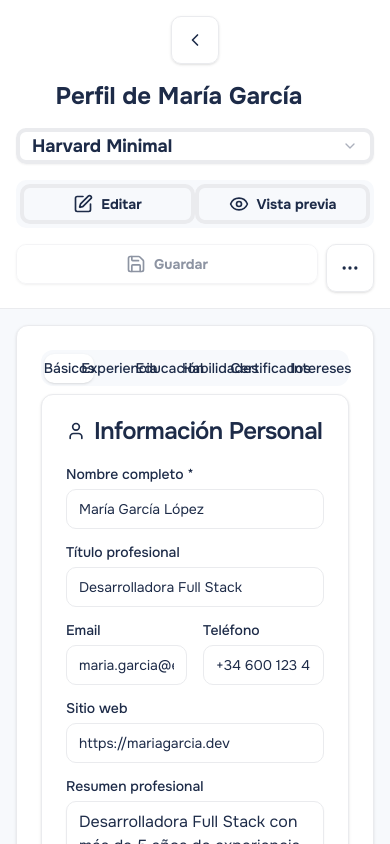
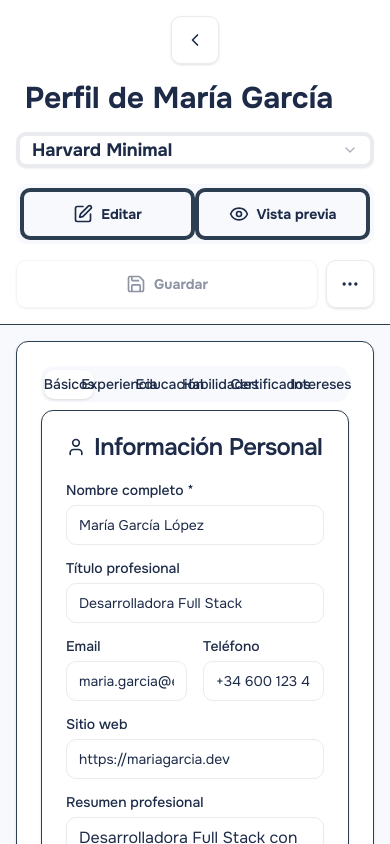
Before and after one commit to rcalaglez/icv-lite, a React (Vite) app: page /profile/1 in a window 390 px wide. Built offline with nearby package versions, Linux system fonts and the light colour scheme.

Commit message:
feat: several changes on styles and templates

```diff
--- a/src/components/ProfileList.tsx
+++ b/src/components/ProfileList.tsx
@@ -49,12 +49,16 @@ const ProfileList = () => {
       animate={{ opacity: 1 }}
       exit={{ opacity: 0 }}
       transition={{ duration: 0.1 }}
-      className="container mx-auto p-8"
+      className="container mx-auto p-4 sm:p-8"
     >
-      <header className="flex flex-col sm:flex-row justify-between items-center mb-12 gap-4">
+      <header className="hidden lg:flex flex-col sm:flex-row justify-between items-center mb-12 gap-4">
         <h1 className="text-4xl font-bold">Mis Perfiles</h1>
         <div className="flex flex-col sm:flex-row gap-4 w-full sm:w-auto">
-          <Button onClick={() => fileInputRef.current?.click()} size="lg" className="w-full sm:w-auto">
+          <Button
+            onClick={() => fileInputRef.current?.click()}
+            size="lg"
+            className="w-full sm:w-auto"
+          >
             <Upload className="h-6 w-6 mr-2" />
             Importar CV
           </Button>
@@ -65,7 +69,12 @@ const ProfileList = () => {
             className="hidden"
             accept=".json"
           />
-          <Button onClick={handleCreateProfile} size="lg" variant="outline" className="w-full sm:w-auto">
+          <Button
+            onClick={handleCreateProfile}
+            size="lg"
+            variant="outline"
+            className="w-full sm:w-auto"
+          >
             <Plus className="h-6 w-6 mr-2" />
             Crear Nuevo Perfil
           </Button>
@@ -73,7 +82,7 @@ const ProfileList = () => {
       </header>
 
       <motion.div
-        className="grid grid-cols-1 sm:grid-cols-2 md:grid-cols-3 xl:grid-cols-4 gap-8"
+        className="grid grid-cols-1 sm:grid-cols-2 md:grid-cols-3 xl:grid-cols-4 gap-4 sm:gap-8"
         initial={{ opacity: 0 }}
         animate={{ opacity: 1 }}
         transition={{ duration: 0.1, delay: 0.1 }}
@@ -84,19 +93,22 @@ const ProfileList = () => {
             initial={{ opacity: 0, y: 20 }}
             animate={{ opacity: 1, y: 0 }}
             transition={{ duration: 0.1, delay: index * 0.05 }}
+            className="w-full"
           >
             <Link
               to={`/profile/${profile.id}`}
               className="block hover:no-underline group"
             >
-              <Card className="h-full flex flex-col transition-all duration-300 transform hover:-translate-y-1 hover:shadow-xl hover:border-primary">
-                <CardHeader>
-                  <CardTitle className="text-xl font-semibold tracking-tight group-hover:text-2xl transition-all duration-300">
+              <Card className="h-full flex flex-col transition-all duration-300 transform sm:hover:-translate-y-1 sm:hover:shadow-xl sm:hover:border-primary">
+                <CardHeader className="w-full">
+                  <CardTitle className="text-lg sm:text-xl font-semibold tracking-tight sm:group-hover:text-2xl transition-all duration-300 truncate">
                     {profile.name}
                   </CardTitle>
-                  <CardDescription>{profile.data.basics.label}</CardDescription>
+                  <CardDescription className="hidden sm:block">
+                    {profile.data.basics.label}
+                  </CardDescription>
                 </CardHeader>
-                <CardContent className="flex-grow">
+                <CardContent className="hidden sm:block flex-grow">
                   <p className="text-sm text-muted-foreground line-clamp-3">
                     {profile.data.basics.summary}
                   </p>
--- a/src/components/ResumeEditor.tsx
+++ b/src/components/ResumeEditor.tsx
@@ -169,7 +169,7 @@ export const ResumeEditor: React.FC = () => {
               />
             ) : (
               <>
-                <h2 className="text-2xl font-bold">{profile.name}</h2>
+                <h2 className="font-bold">{profile.name}</h2>
                 <Pencil className="h-6 w-6 text-muted-foreground opacity-0 group-hover:opacity-100 transition-opacity" />
               </>
             )}
@@ -180,7 +180,7 @@ export const ResumeEditor: React.FC = () => {
               handleTemplateChange(value as TemplateType)
             }
           >
-            <SelectTrigger className="w-full sm:w-[320px] h-14 text-lg font-bold border-4 border-solid">
+            <SelectTrigger className="w-full sm:max-w-[320px] h-14 text-lg font-bold border-4 border-solid">
               <SelectValue placeholder="Seleccionar plantilla" />
             </SelectTrigger>
             <SelectContent>
--- a/src/components/ui/button.tsx
+++ b/src/components/ui/button.tsx
@@ -5,7 +5,7 @@ import { cva, type VariantProps } from "class-variance-authority";
 import { cn } from "@/lib/utils";
 
 const buttonVariants = cva(
-  "inline-flex items-center justify-center whitespace-nowrap rounded-md text-base font-bold transition-all disabled:pointer-events-none disabled:opacity-50 border-4 border-solid",
+  "inline-flex items-center justify-center whitespace-nowrap rounded-md font-bold transition-all disabled:pointer-events-none disabled:opacity-50 border-4 border-solid",
   {
     variants: {
       variant: {
@@ -21,10 +21,10 @@ const buttonVariants = cva(
         link: "text-primary underline-offset-4 hover:underline",
       },
       size: {
-        default: "h-12 px-8 py-4 md:h-10 md:px-6 md:py-3 text-base md:text-lg",
-        sm: "h-10 px-6 py-3 text-sm md:text-base",
-        lg: "h-14 px-10 py-5 text-lg md:text-xl",
-        icon: "h-12 w-12 md:h-10 md:w-10",
+        default: "px-8 py-4 text-base sm:px-6 sm:py-3 sm:text-lg",
+        sm: "px-6 py-3 text-sm sm:text-base",
+        lg: "px-10 py-5 text-lg sm:text-xl",
+        icon: "size-12 sm:size-10",
       },
     },
     defaultVariants: {
--- a/src/index.css
+++ b/src/index.css
@@ -42,35 +42,35 @@
 }
 
 :root {
-  --font-primary: 'Onest', sans-serif;
+  --font-primary: "Onest", sans-serif;
 
-  --background: #FFFFFF;
-  --foreground: #1D2B48;
+  --background: #ffffff;
+  --foreground: #1d2b48;
 
-  --card: #FFFFFF;
-  --card-foreground: #1D2B48;
+  --card: #ffffff;
+  --card-foreground: #1d2b48;
 
-  --popover: #FFFFFF;
-  --popover-foreground: #1D2B48;
+  --popover: #ffffff;
+  --popover-foreground: #1d2b48;
 
   --primary: #2c3e50;
-  --primary-foreground: #FFFFFF;
+  --primary-foreground: #ffffff;
 
-  --secondary: #F7F9FC;
-  --secondary-foreground: #1D2B48;
+  --secondary: #f7f9fc;
+  --secondary-foreground: #1d2b48;
 
-  --muted: #F7F9FC;
-  --muted-foreground: #5A647B;
+  --muted: #f7f9fc;
+  --muted-foreground: #5a647b;
 
-  --accent: #00A79D;
-  --accent-foreground: #FFFFFF;
+  --accent: #00a79d;
+  --accent-foreground: #ffffff;
 
-  --destructive: #DC3545;
-  --destructive-foreground: #FFFFFF;
+  --destructive: #dc3545;
+  --destructive-foreground: #ffffff;
 
-  --border: #EAEBEE;
-  --input: #EAEBEE;
-  --ring: #00A79D;
+  --border: #2c3e50;
+  --input: #eaebee;
+  --ring: #00a79d;
 
   --radius: 12px;
   --radius-medium: 12px;
@@ -78,33 +78,33 @@
 }
 
 .dark {
-  --background: #1D2B48;
-  --foreground: #FFFFFF;
+  --background: #1d2b48;
+  --foreground: #ffffff;
 
-  --card: #1D2B48;
-  --card-foreground: #FFFFFF;
+  --card: #1d2b48;
+  --card-foreground: #ffffff;
 
-  --popover: #1D2B48;
-  --popover-foreground: #FFFFFF;
+  --popover: #1d2b48;
+  --popover-foreground: #ffffff;
 
   --primary: #2c3e50;
-  --primary-foreground: #FFFFFF;
+  --primary-foreground: #ffffff;
 
   --secondary: #131c31;
-  --secondary-foreground: #FFFFFF;
+  --secondary-foreground: #ffffff;
 
   --muted: #131c31;
   --muted-foreground: #a0aec0;
 
-  --accent: #00A79D;
-  --accent-foreground: #FFFFFF;
+  --accent: #00a79d;
+  --accent-foreground: #ffffff;
 
-  --destructive: #DC3545;
-  --destructive-foreground: #FFFFFF;
+  --destructive: #dc3545;
+  --destructive-foreground: #ffffff;
 
   --border: #2c3e50;
   --input: #2c3e50;
-  --ring: #00A79D;
+  --ring: #00a79d;
 }
 
 @layer base {
--- a/src/templates/HarvardMostMinimal.css
+++ b/src/templates/HarvardMostMinimal.css
@@ -32,6 +32,12 @@
     margin: 0 0 0.75rem 0;
     padding-bottom: 0.001rem;
     border-bottom: 1px solid #000;
+  }
+
+  .skills-grid {
+    display: grid;
+    grid-template-columns: repeat(auto-fit, minmax(200px, 1fr));
+    gap: 0.25rem;
   }
 }
 
@@ -215,15 +221,15 @@
 .skills-grid {
   display: grid;
   grid-template-columns: repeat(auto-fit, minmax(200px, 1fr));
-  gap: 0.75rem;
+  gap: 0.25rem;
 }
 
 .skill-item {
-  margin-bottom: 0.5rem;
+  margin-bottom: 0.3rem;
 }
 
 .skill-name {
-  font-size: 11pt;
+  font-size: 10pt;
   font-weight: bold;
   margin: 0 0.5rem 0 0;
   display: inline;
--- a/src/templates/HarvardMostMinimal.tsx
+++ b/src/templates/HarvardMostMinimal.tsx
@@ -5,8 +5,8 @@ import type {
   ResumeEducation,
   ResumeCertificate,
 } from "../types/resume";
-import { useDynamicStyles } from '@/hooks/useDynamicStyles';
-import styles from './HarvardMostMinimal.css?raw';
+import { useDynamicStyles } from "@/hooks/useDynamicStyles";
+import styles from "./HarvardMostMinimal.css?raw";
 import { formatDate, formatDateRange } from "@/utils/formatters";
 
 interface HarvardMostMinimalProps {
@@ -110,7 +110,7 @@ const Skills: React.FC<{ skills: NonNullable<ResumeData["skills"]> }> = ({
   skills,
 }) => (
   <section className="section">
-    <h2 className="section-title">Habilidades Técnicas</h2>
+    <h2 className="section-title">Competencias</h2>
     <div className="skills-grid">
       {skills.map((skill, index) => (
         <div key={index} className="skill-item">
@@ -185,7 +185,9 @@ const Interests: React.FC<{
 );
 
 // Main component
-export const HarvardMostMinimal: React.FC<HarvardMostMinimalProps> = ({ data }) => {
+export const HarvardMostMinimal: React.FC<HarvardMostMinimalProps> = ({
+  data,
+}) => {
   useDynamicStyles(styles);
 
   const {
@@ -222,19 +224,19 @@ export const HarvardMostMinimal: React.FC<HarvardMostMinimalProps> = ({ data })
       {/* Education Section */}
       {education && education.length > 0 && <Education education={education} />}
 
-      {/* Skills Section */}
-      {skills && skills.length > 0 && <Skills skills={skills} />}
-
-      {/* Languages Section */}
-      {languages && languages.length > 0 && <Languages languages={languages} />}
-
       {/* Certificates Section */}
       {certificates && certificates.length > 0 && (
         <Certificates certificates={certificates} />
       )}
 
+      {/* Languages Section */}
+      {languages && languages.length > 0 && <Languages languages={languages} />}
+
       {/* Interests Section */}
       {interests && interests.length > 0 && <Interests interests={interests} />}
+
+      {/* Skills Section */}
+      {skills && skills.length > 0 && <Skills skills={skills} />}
     </div>
   );
 };
```
Also changed, not shown: src/components/layout/MainLayout.tsx (+112 -13 lines).
